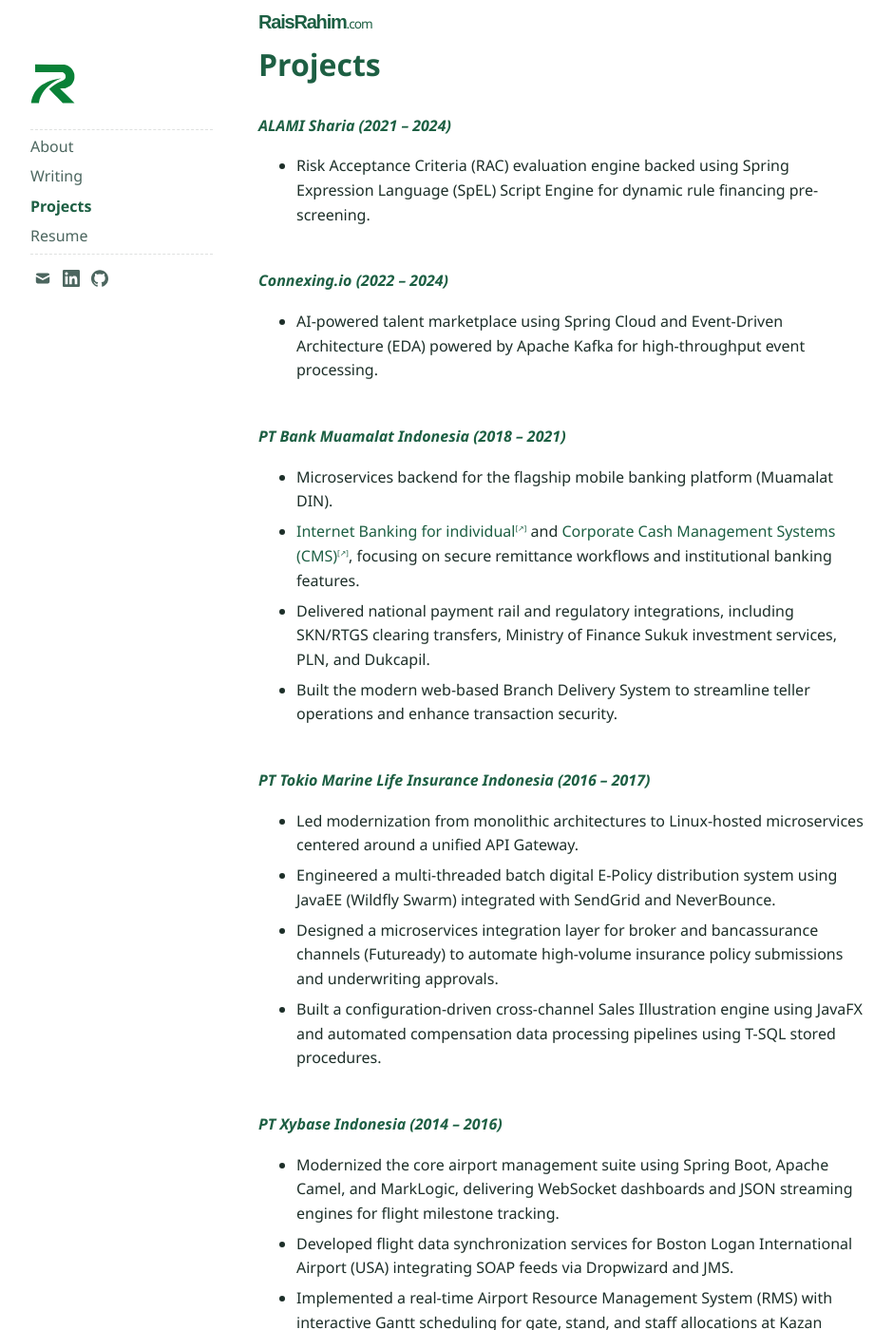
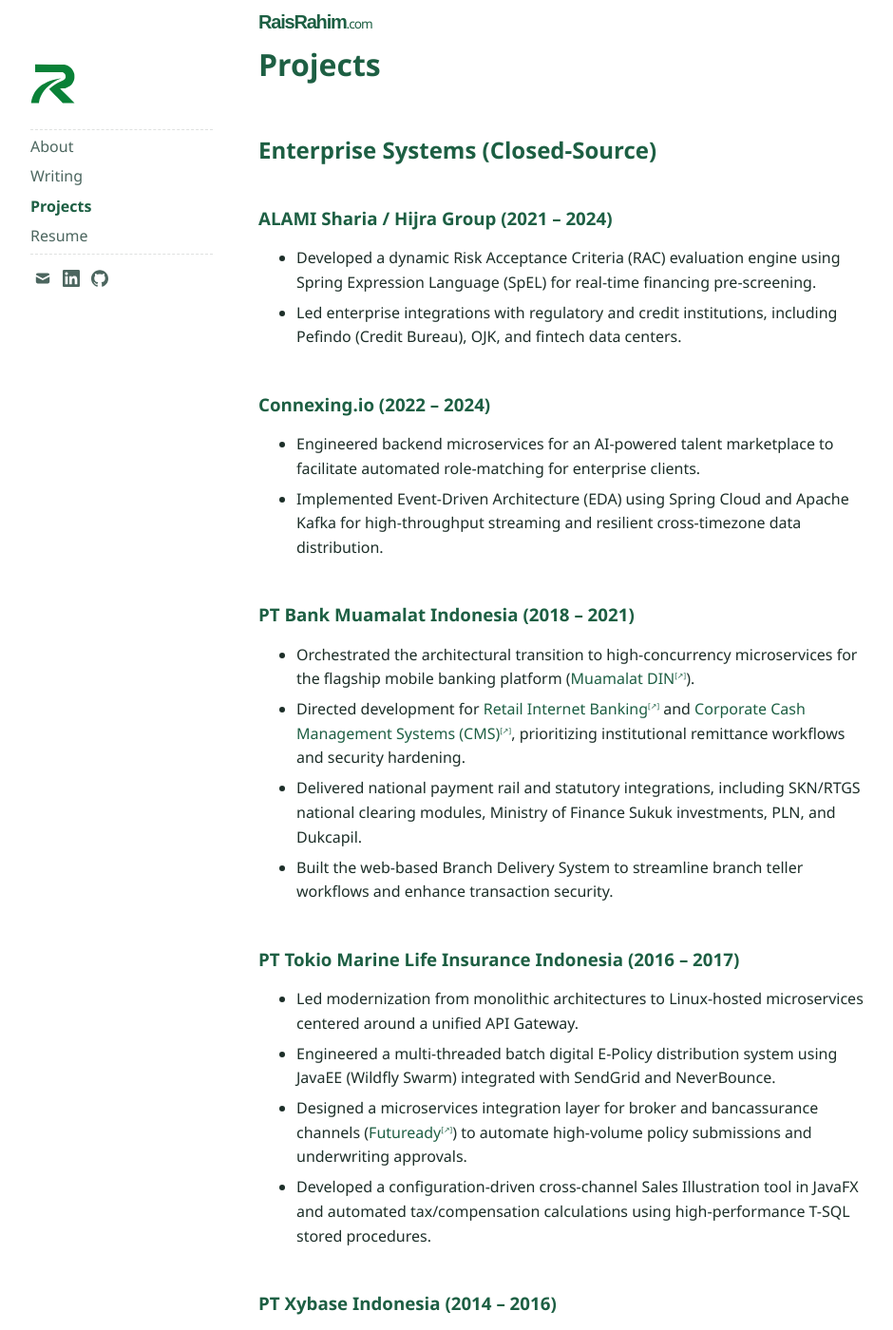
Before and after one commit to raisrahim/raisrahim.github.io, a Jekyll site: the page built from projects.md, in a window 1280 px wide and 1400 px high, scrolled down 345 px. Shown: the whole window at 95% size, without its empty margins (96-1036 px from the left). Built offline with Jekyll 4.4.1, drawn with Linux system fonts in a browser that asks for light colours; some of the changed text lies outside the part shown.

Commit message:
fix: improve formatting and descriptions in projects.md
Refine section headers and enhance project descriptions for
clarity and consistency. Update formatting to align with
repository standards.

```diff
--- a/projects.md
+++ b/projects.md
@@ -6,36 +6,40 @@ description: >-
   Explore open-source software and enterprise architecture systems by Muhammad Rais Rahim across banking, fintech, insurance, and airport management platforms.
 ---
 
-### Open-source
+## Open-Source
 
-* **[hmg-Role](https://github.com/hyundaimotorgroup/hmg-role)** — An open-source hybrid role-based access control (RBAC) and attribute-based access control (ABAC) framework for local policy evaluation.
-* **[hmg-IPMap](https://github.com/hyundaimotorgroup/hmg-ipmap)** — An open-source, Valkey-backed IP geolocation data pipeline.
+- **[hmg-Role](https://github.com/hyundaimotorgroup/hmg-role)** — An open-source hybrid role-based access control (RBAC) and attribute-based access control (ABAC) framework engineered for local policy evaluation and zero-latency authorization paths.
+- **[hmg-IPMap](https://github.com/hyundaimotorgroup/hmg-ipmap)** — An open-source, Valkey-backed IP geolocation data pipeline utilizing the Outbox pattern for sub-millisecond lookups.
 
-### Close-source
+---
 
-#### *ALAMI Sharia (2021 – 2024)*
-* Risk Acceptance Criteria (RAC) evaluation engine backed using Spring Expression Language (SpEL) Script Engine for dynamic rule financing pre-screening.
+## Enterprise Systems (Closed-Source)
 
-#### *Connexing.io (2022 – 2024)*
-* AI-powered talent marketplace using Spring Cloud and Event-Driven Architecture (EDA) powered by Apache Kafka for high-throughput event processing.
+### ALAMI Sharia / Hijra Group (2021 – 2024)
+- Developed a dynamic Risk Acceptance Criteria (RAC) evaluation engine using Spring Expression Language (SpEL) for real-time financing pre-screening.
+- Led enterprise integrations with regulatory and credit institutions, including Pefindo (Credit Bureau), OJK, and fintech data centers.
 
-#### *PT Bank Muamalat Indonesia (2018 – 2021)*
-- Microservices backend for the flagship mobile banking platform (Muamalat DIN).
-- [Internet Banking for individual](https://ib.muamalatbank.com/ib-app) and [Corporate Cash Management Systems (CMS)](https://cms.bankmuamalat.co.id/cms-app), focusing on secure remittance workflows and institutional banking features.
-- Delivered national payment rail and regulatory integrations, including SKN/RTGS clearing transfers, Ministry of Finance Sukuk investment services, PLN, and Dukcapil.
-- Built the modern web-based Branch Delivery System to streamline teller operations and enhance transaction security.
+### Connexing.io (2022 – 2024)
+- Engineered backend microservices for an AI-powered talent marketplace to facilitate automated role-matching for enterprise clients.
+- Implemented Event-Driven Architecture (EDA) using Spring Cloud and Apache Kafka for high-throughput streaming and resilient cross-timezone data distribution.
 
-#### *PT Tokio Marine Life Insurance Indonesia (2016 – 2017)*
+### PT Bank Muamalat Indonesia (2018 – 2021)
+- Orchestrated the architectural transition to high-concurrency microservices for the flagship mobile banking platform ([Muamalat DIN](https://www.bankmuamalat.co.id/)).
+- Directed development for [Retail Internet Banking](https://ib.muamalatbank.com/ib-app) and [Corporate Cash Management Systems (CMS)](https://cms.bankmuamalat.co.id/cms-app), prioritizing institutional remittance workflows and security hardening.
+- Delivered national payment rail and statutory integrations, including SKN/RTGS national clearing modules, Ministry of Finance Sukuk investments, PLN, and Dukcapil.
+- Built the web-based Branch Delivery System to streamline branch teller workflows and enhance transaction security.
+
+### PT Tokio Marine Life Insurance Indonesia (2016 – 2017)
 - Led modernization from monolithic architectures to Linux-hosted microservices centered around a unified API Gateway.
 - Engineered a multi-threaded batch digital E-Policy distribution system using JavaEE (Wildfly Swarm) integrated with SendGrid and NeverBounce.
-- Designed a microservices integration layer for broker and bancassurance channels (Futuready) to automate high-volume insurance policy submissions and underwriting approvals.
-- Built a configuration-driven cross-channel Sales Illustration engine using JavaFX and automated compensation data processing pipelines using T-SQL stored procedures.
+- Designed a microservices integration layer for broker and bancassurance channels ([Futuready](http://futuready.com)) to automate high-volume policy submissions and underwriting approvals.
+- Developed a configuration-driven cross-channel Sales Illustration tool in JavaFX and automated tax/compensation calculations using high-performance T-SQL stored procedures.
 
-#### *PT Xybase Indonesia (2014 – 2016)*
-- Modernized the core airport management suite using Spring Boot, Apache Camel, and MarkLogic, delivering WebSocket dashboards and JSON streaming engines for flight milestone tracking.
-- Developed flight data synchronization services for Boston Logan International Airport (USA) integrating SOAP feeds via Dropwizard and JMS.
+### PT Xybase Indonesia (2014 – 2016)
+- Modernized the airport management suite using Spring Boot, Apache Camel, and MarkLogic, delivering WebSocket dashboards and high-speed JSON streaming engines for flight milestone tracking.
+- Engineered a data synchronization engine for Boston Logan International Airport (USA) integrating real-time SOAP flight feeds via Dropwizard and JMS.
 - Implemented a real-time Airport Resource Management System (RMS) with interactive Gantt scheduling for gate, stand, and staff allocations at Kazan International Airport (Russia).
 
-#### *PT PrismaLink International (2011 – 2014)*
-- Maintained and enhanced high-availability Internet Banking engines and multi-service payment gateways using Spring, Hibernate, and JBPM workflows for Bank Nusantara Parahyangan.
-- Managed database migrations and performance optimizations from Oracle to PostgreSQL.
+### PT PrismaLink International (2011 – 2014)
+- Maintained and enhanced 24/7 Internet Banking engines and multi-service payment gateways using Spring, Hibernate, and JBPM workflows for Bank Nusantara Parahyangan.
+- Managed database migrations and query optimization from Oracle to PostgreSQL.
```
